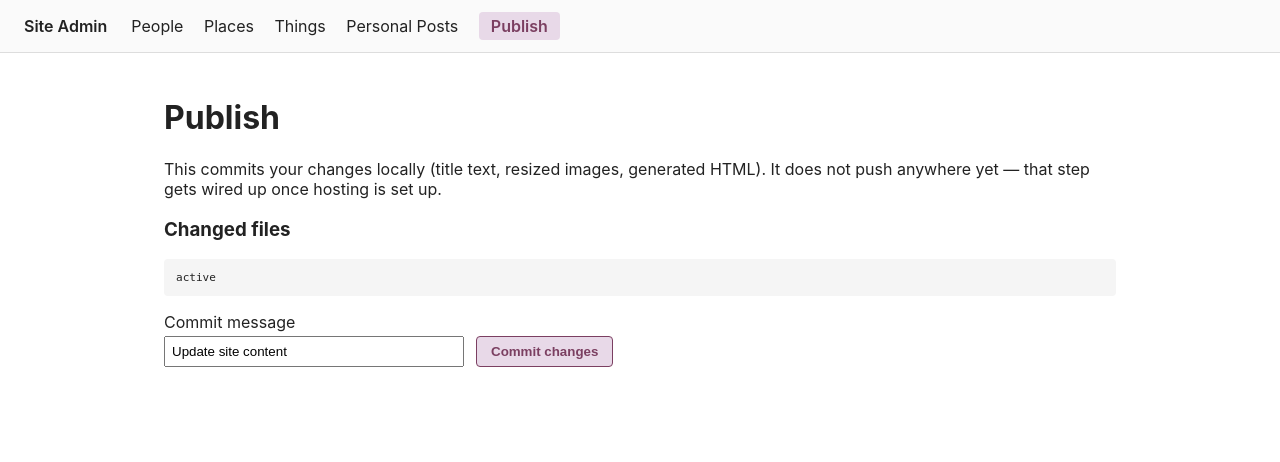
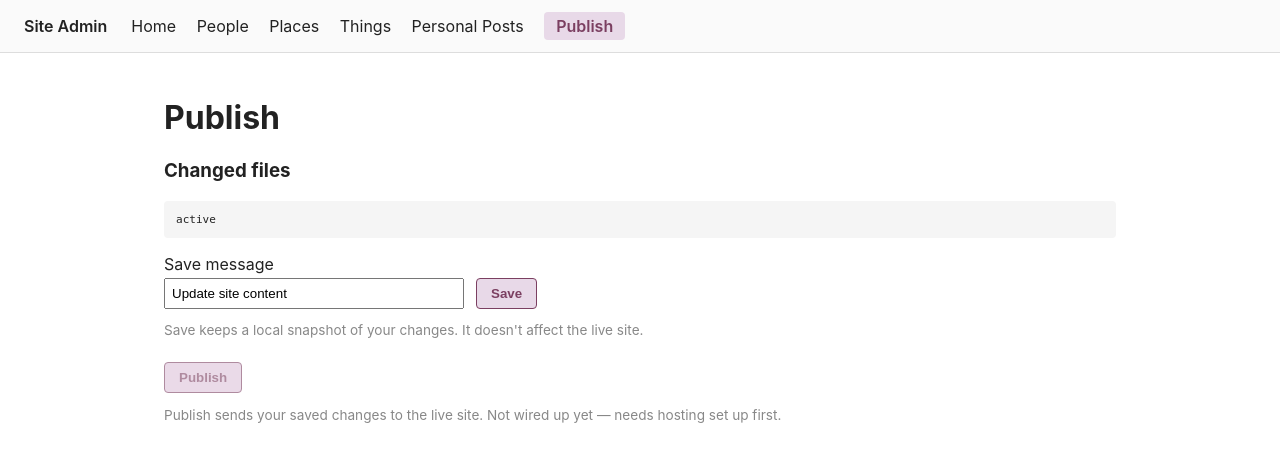
Before and after one commit to micole97/micole97.github.io, a Flask app: template admin/templates/publish.html in a window 1280 px wide. Shown: the top 462 px of the page. Run offline with Flask 3, Linux system fonts and the light colour scheme; the template is opened without the code that fills it: most values are stand-ins (such as "Sample title", 1, 10 or a date in 2020).

Commit message:
Update site content

```diff
--- a/admin/app.py
+++ b/admin/app.py
@@ -27,7 +27,7 @@ import sync_posts  # noqa: E402
 app = Flask(__name__)
 app.secret_key = "local-admin-only"  # never exposed off localhost
 
-CATEGORIES = {"people": "People", "places": "Places", "things": "Things"}
+CATEGORIES = {"home": "Home", "people": "People", "places": "Places", "things": "Things"}
 EXISTING_NUM_RE = re.compile(r"^(\d+)_")
 PHOTO_EXTS = (".jpg", ".jpeg")
 
--- a/admin/static/admin.css
+++ b/admin/static/admin.css
@@ -4,6 +4,7 @@
   --text: #222;
   --accent: #7b3f61;
   --accent-light: #e8d9e8;
+  --accent-mid: #ddc2da;
 }
 
 * { box-sizing: border-box; }
@@ -138,12 +139,17 @@ body {
 .publish-form { display: flex; gap: 12px; align-items: flex-end; margin-top: 16px; }
 .publish-form label { display: flex; flex-direction: column; gap: 4px; }
 .publish-form input { padding: 6px; min-width: 300px; }
-.publish-form button {
-  background: var(--accent-light);
-  color: var(--accent);
-  border: 1px solid var(--accent);
+.btn-save,
+.btn-publish {
   padding: 7px 14px;
   border-radius: 4px;
   font-weight: 600;
   cursor: pointer;
+  border: 1px solid var(--accent);
+  color: var(--accent);
 }
+.btn-save { background: var(--accent-light); }
+.btn-publish { background: var(--accent-mid); }
+.btn-publish:disabled { cursor: not-allowed; opacity: 0.6; }
+
+.publish-section { margin-top: 24px; }
--- a/admin/templates/base.html
+++ b/admin/templates/base.html
@@ -9,6 +9,7 @@
 <header class="admin-header">
   <a href="{{ url_for('dashboard') }}" class="admin-logo">Site Admin</a>
   <nav>
+    <a href="{{ url_for('category_view', slug='home') }}">Home</a>
     <a href="{{ url_for('category_view', slug='people') }}">People</a>
     <a href="{{ url_for('category_view', slug='places') }}">Places</a>
     <a href="{{ url_for('category_view', slug='things') }}">Things</a>
--- a/admin/templates/publish.html
+++ b/admin/templates/publish.html
@@ -2,17 +2,22 @@
 {% block title %}Publish{% endblock %}
 {% block content %}
 <h1>Publish</h1>
-<p>This commits your changes locally (title text, resized images, generated HTML). It does not push anywhere yet — that step gets wired up once hosting is set up.</p>
 
 <h3>Changed files</h3>
-<pre class="status-block">{{ status or "Nothing to publish — everything is already committed." }}</pre>
+<pre class="status-block">{{ status or "Nothing to save — everything is already saved." }}</pre>
 
 {% if status %}
 <form method="post" class="publish-form">
-  <label>Commit message
+  <label>Save message
     <input type="text" name="message" value="Update site content" required>
   </label>
-  <button type="submit">Commit changes</button>
+  <button type="submit" class="btn-save">Save</button>
 </form>
+<p class="hint">Save keeps a local snapshot of your changes. It doesn't affect the live site.</p>
 {% endif %}
+
+<div class="publish-section">
+  <button type="button" class="btn-publish" disabled title="Set up hosting first">Publish</button>
+  <p class="hint">Publish sends your saved changes to the live site. Not wired up yet — needs hosting set up first.</p>
+</div>
 {% endblock %}
```
